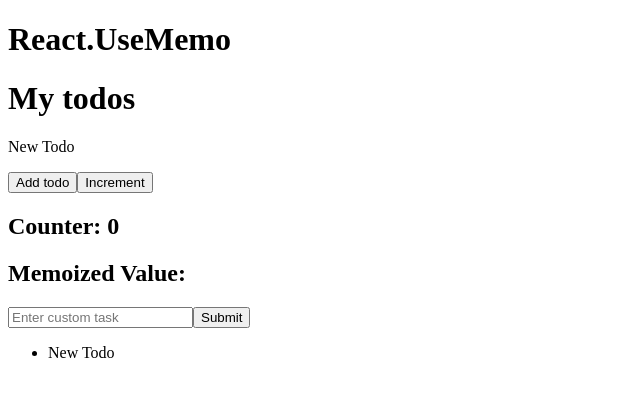
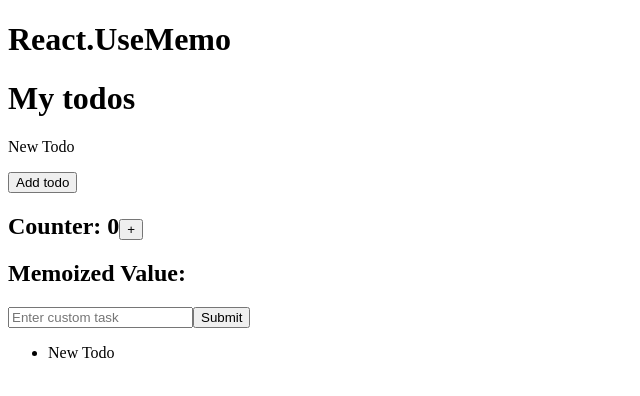
Before and after one commit to acciojob/react-memo-soumyabratam6, a React app: page / in a window 1280 px wide. Shown: the top 396 px of the page, without its empty margins (0-640 px from the left). Built offline with nearby package versions, Linux system fonts and the light colour scheme.

Commit message:
add all file

```diff
--- a/src/components/App.js
+++ b/src/components/App.js
@@ -24,8 +24,7 @@ const App = () => {
        <h1>My todos</h1>
        <p>{tasks}</p>
       <button onClick={addNewTask} id='add-todo-btn'>Add todo</button>
-      <button onClick={handleIncrement} id='incr-cnt'>Increment</button>
-      <h2>Counter: {counter}</h2>
+      <h2>Counter: {counter}<button onClick={handleIncrement} id='incr-cnt'>+</button></h2>
       <UseMemo counter={counter} />
       <input
         type="text"
```
